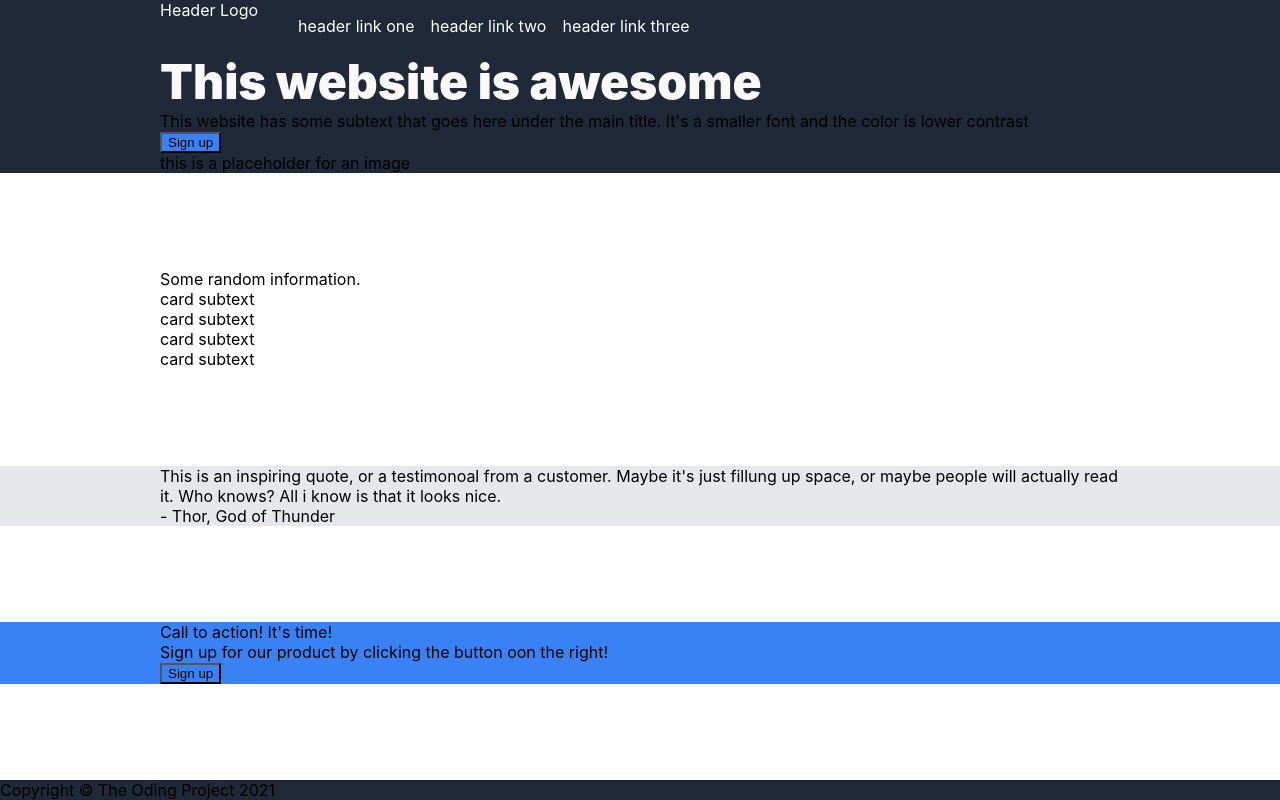
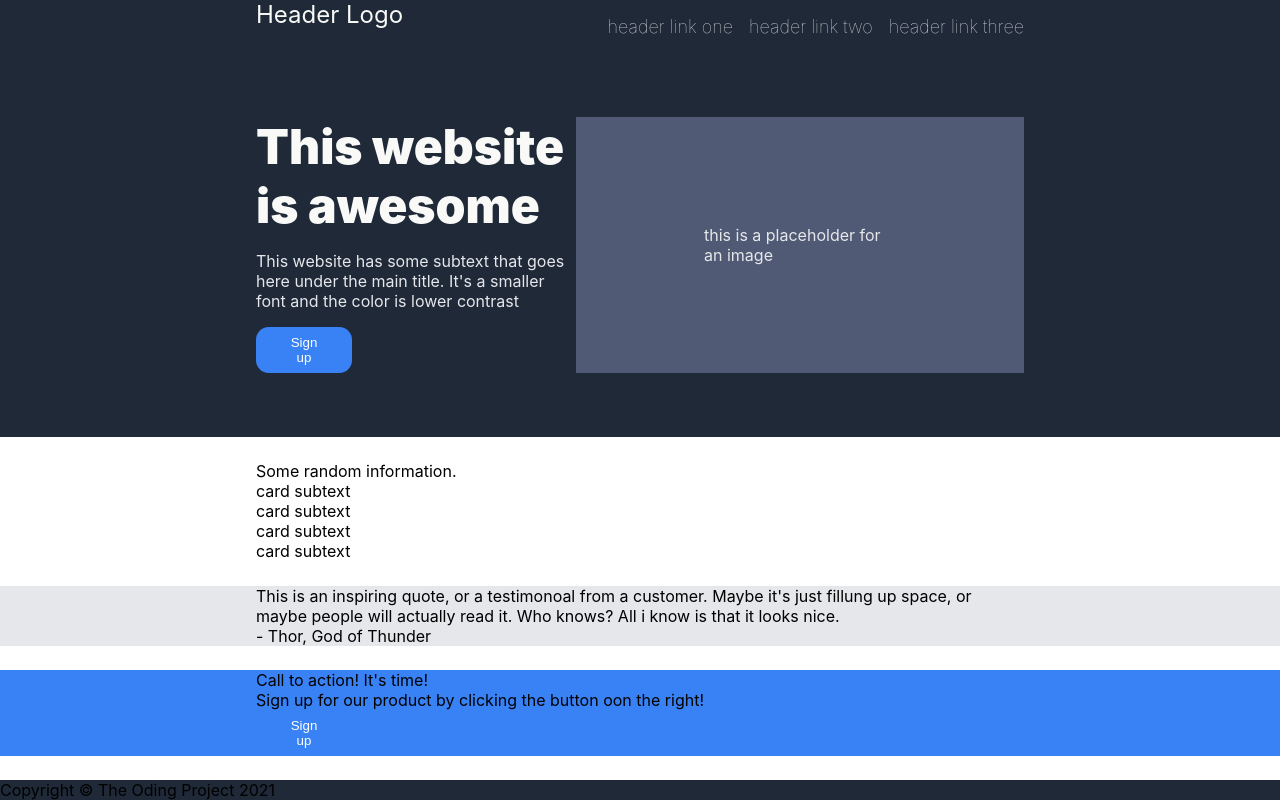
Before and after one commit to DejanLP/landing-page, a plain HTML site: page index.html in a window 1280 px wide. Drawn offline with Linux system fonts and the light colour scheme.

Commit message:
finish hero section

```diff
--- a/index.css
+++ b/index.css
@@ -13,7 +13,7 @@ body{
 
 .cite{
     background: #E5E7EB;
-    padding: 0 20vh;
+    padding: 0 32vh;
 }
 
 .cta, button {
@@ -23,7 +23,8 @@ body{
 .header{
     display: flex;
     color: white;
-    padding: 0 20vh;
+    padding: 0 32vh;
+    justify-content: space-between;
 }
 
 ul{
@@ -32,9 +33,17 @@ ul{
     gap:16px;
 }
 
+.logo{
+    font-size: 24px;
+    color: #F9FAF8;
+}
+
 a{
     text-decoration: none;
     color: white;
+    font-size: 18px;
+    color: #E5E7EB;
+    font-weight: 100;
 }
 
 .main-text{
@@ -44,13 +53,42 @@ a{
 }
 
 .content{
-    padding: 0 20vh;
+    padding: 8vh 32vh;
+    display: flex;
+    justify-content: space-between;
 }
 
 .info{
-    padding: 0 20vh;
+    padding: 0 32vh;
 }
 
 .cta{
-    padding: 0 20vh;
+    padding: 0 32vh;
 }
+
+button{
+    padding: 8px 32px;
+    color: white;
+    font-weight: 500;
+    border-radius: 1vw;
+    border-style: hidden;
+    max-width: 12vh;
+}
+
+.img{
+    background: #505a74;
+    color:#E5E7EB;
+    display: flex;
+    justify-content: center;
+    align-items: center;
+    padding:  8vh 16vh;
+
+}
+
+.description{
+    display: flex;
+    flex-direction: column;
+    max-width: 40vh;
+    color: #E5E7EB;
+    gap: 16px;
+}
--- a/index.html
+++ b/index.html
@@ -10,7 +10,7 @@
 <body>
     <div class="hero">
     <div class="header">
-        <div>Header Logo</div>
+        <div class="logo">Header Logo</div>
             <ul>
                 <li><a href="#">header link one</a></li>
                 <li><a href="#">header link two</a></li>
@@ -18,9 +18,11 @@
             </ul>
     </div>
     <div class="content">
+        <div class="description">
             <div class="main-text">This website is awesome</div>
             <div>This website has some subtext that goes here under the main title. It's a smaller font and the color is lower contrast</div>
             <button>Sign up</button>
+        </div>
             <div class="img">this is a placeholder for an image</div>
     </div>
     </div>
```
